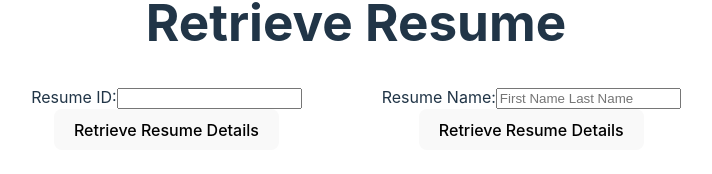
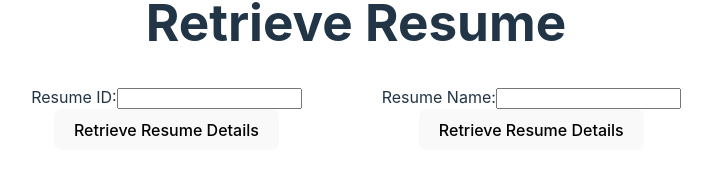
Before and after one commit to akhiranandan/Resume-Service, a React (Vite) app in the folder client/: page / in a window 1280 px wide. Shown: the part 476-650 px from the top of the page, without its empty margins (284-996 px from the left). Built offline with nearby package versions, Linux system fonts and the light colour scheme.

Commit message:
making reusable component

```diff
--- a/client/src/components/RetrieveResume.jsx
+++ b/client/src/components/RetrieveResume.jsx
@@ -1,4 +1,7 @@
-const RetrieveResume = ({
+// RetrieveResume.js
+import React from "react";
+
+function RetrieveResume({
   resumeId,
   setResumeId,
   searchName,
@@ -7,40 +10,44 @@ const RetrieveResume = ({
   retrievedResumesByName,
   handleSearchById,
   handleSearchByName,
-}) => {
-    return(
+}) {
+  const inputFields = [
+    {
+      label: "Resume ID:",
+      value: resumeId,
+      onChange: (e) => setResumeId(e.target.value),
+      onSubmit: handleSearchById,
+      submit: "Retrieve Resume Details",
+    },
+    {
+      label: "Resume Name:",
+      value: searchName,
+      onChange: (e) => setSearchName(e.target.value),
+      onSubmit: handleSearchByName,
+      submit: "Retrieve Resume Details",
+    },
+  ];
+
+  return (
     <div>
       <h1>Retrieve Resume</h1>
 
       <div className="search-resume">
-        <div className="search-with-id">
-          <form onSubmit={handleSearchById}>
+        {inputFields.map((item, index) => (
+          <div key={index}>
+            <form onSubmit={item.onSubmit}>
               <div>
-              <label>Resume ID:</label>
+                <label>{item.label}</label>
                 <input
                   type="text"
-                value={resumeId}
-                onChange={(e) => setResumeId(e.target.value)}
+                  value={item.value}
+                  onChange={item.onChange}
                 />
               </div>
-            <button type="submit">Retrieve Resume Details</button>
+              <button type="submit">{item.submit}</button>
             </form>
           </div>
-
-        <div className="search-with-name">
-          <form onSubmit={handleSearchByName}>
-            <div>
-              <label>Resume Name:</label>
-              <input
-                type="text"
-                value={searchName}
-                onChange={(e) => setSearchName(e.target.value)}
-                placeholder="First Name Last Name"
-              />
-            </div>
-            <button type="submit">Retrieve Resume Details</button>
-          </form>
-        </div>
+        ))}
       </div>
 
       {retrievedResumeById && (
@@ -66,7 +73,7 @@ const RetrieveResume = ({
               <p>Job Title: {resume.job_title}</p>
               <p>Job Description: {resume.job_description}</p>
               <p>Job Company: {resume.job_company}</p>
-              <p>----------------------------------------------------------</p>
+              <p>---------------------------------------------------</p>
             </div>
           ))}
         </div>
```
Lines whose indentation alone changed are shown as unchanged.
